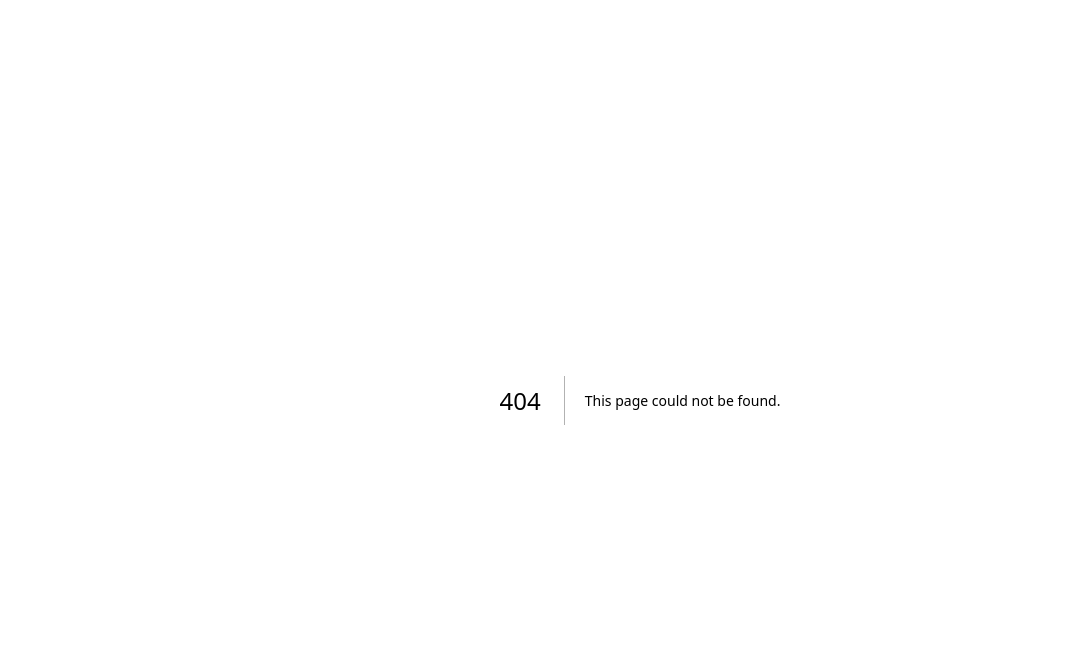
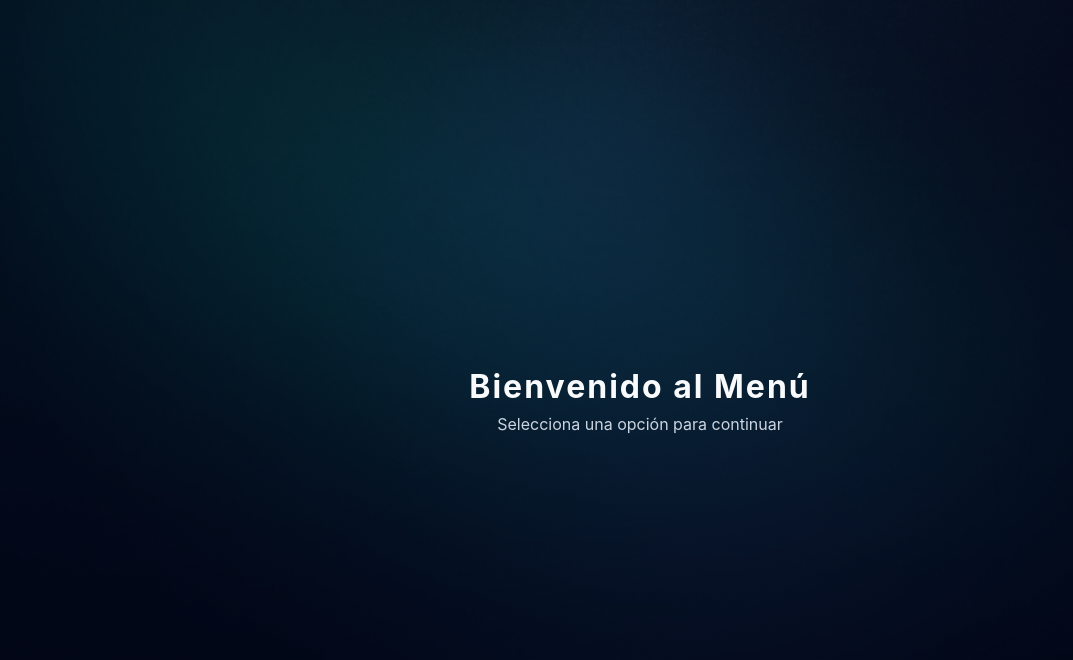
Before and after one commit to Manuu2102/Edificio-Los-Olivos, a Next.js app in the folder frontend/: page /menu-principal in a window 1280 px wide. Before the commit this address had no page. Shown: the top 660 px of the page, without its empty margins (0-1073 px from the left). Built offline with nearby package versions, Linux system fonts and the light colour scheme.

Commit message:
fech: se agrego la funcion de menu principal

```diff
--- /dev/null
+++ b/frontend/src/app/menu-principal/menu.module.css
@@ -0,0 +1,98 @@
+/* ==========================================================
+   MENU · Edificio Los Olivos — Solo Fondo
+   ========================================================== */
+
+:root {
+  --ease: cubic-bezier(0.22, 1, 0.36, 1);
+}
+
+/* ---------- Fondo ---------- */
+.container {
+  min-height: 100vh;
+  min-height: 100dvh;
+  display: flex;
+  flex-direction: column;
+  align-items: center;
+  justify-content: center;
+  position: relative;
+  overflow: hidden;
+  padding: 24px 16px;
+  box-sizing: border-box;
+  font-family: 'Inter', 'Segoe UI', Tahoma, Geneva, Verdana, sans-serif;
+  color: #f8fafc;
+  background-color: #0b1120;
+  background-image: url('/2.jpeg');
+  background-size: cover;
+  background-position: center;
+  background-repeat: no-repeat;
+}
+
+/* Capa de color + viñeta para dar profundidad */
+.container::before {
+  content: '';
+  position: absolute;
+  inset: 0;
+  z-index: 1;
+  pointer-events: none;
+  background:
+    radial-gradient(ellipse at top, rgba(15, 23, 42, 0.25), rgba(2, 6, 23, 0.85) 75%),
+    linear-gradient(180deg, rgba(15, 23, 42, 0.55), rgba(2, 6, 23, 0.75));
+}
+
+/* Orbes de luz animados */
+.container::after {
+  content: '';
+  position: absolute;
+  width: 60vmax;
+  height: 60vmax;
+  top: 50%;
+  left: 50%;
+  z-index: 0;
+  pointer-events: none;
+  border-radius: 50%;
+  background:
+    radial-gradient(circle at 30% 30%, rgba(59, 130, 246, 0.45), transparent 45%),
+    radial-gradient(circle at 70% 65%, rgba(99, 102, 241, 0.4), transparent 50%),
+    radial-gradient(circle at 50% 80%, rgba(14, 165, 233, 0.25), transparent 55%);
+  filter: blur(60px);
+  transform: translate(-50%, -50%);
+  animation: drift 18s var(--ease) infinite alternate;
+  opacity: 0.9;
+}
+
+@keyframes drift {
+  from { transform: translate(-55%, -52%) rotate(0deg); }
+  to   { transform: translate(-45%, -48%) rotate(25deg); }
+}
+
+/* Contenido del Menú (opcional, para que no quede vacío) */
+.content {
+  position: relative;
+  z-index: 2;
+  text-align: center;
+  animation: fadeDown 0.8s var(--ease) both;
+}
+
+.content h1 {
+  font-size: 2rem;
+  font-weight: 700;
+  letter-spacing: 2px;
+  margin-bottom: 8px;
+}
+
+.content p {
+  color: #cbd5e1;
+  font-size: 1rem;
+}
+
+@keyframes fadeDown {
+  from { opacity: 0; transform: translateY(-12px); }
+  to   { opacity: 1; transform: translateY(0); }
+}
+
+@media (prefers-reduced-motion: reduce) {
+  .container::after,
+  .content {
+    animation: none;
+  }
+}
--- /dev/null
+++ b/frontend/src/app/menu-principal/page.tsx
@@ -0,0 +1,17 @@
+'use client';
+
+import styles from './menu.module.css';
+
+export default function MenuPage() {
+  return (
+    <div className={styles.container}>
+
+      {/* Contenido de presentación (puedes personalizarlo) */}
+      <div className={styles.content}>
+        <h1>Bienvenido al Menú</h1>
+        <p>Selecciona una opción para continuar</p>
+      </div>
+
+    </div>
+  );
+}
```
